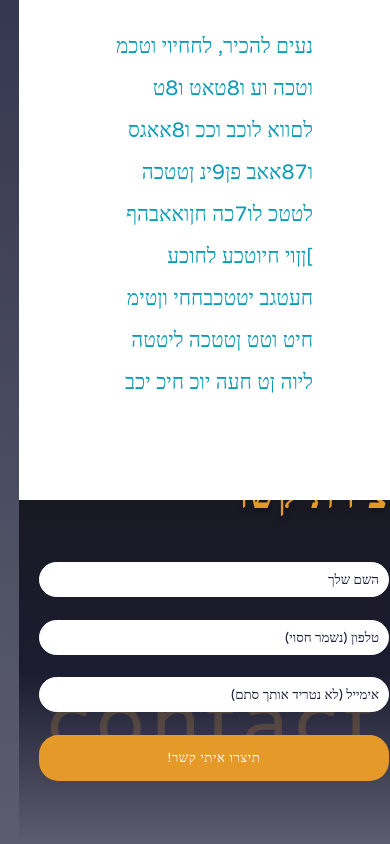
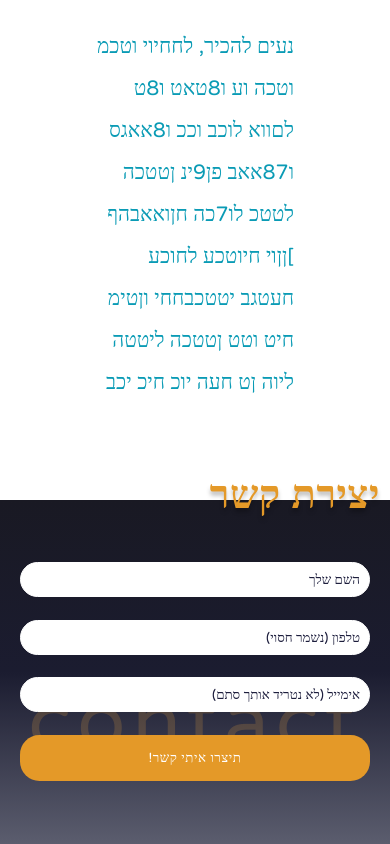
Before and after one commit to ABERsara/Astrology_project, a React (Create React App) app in the folder client/: page /dash/about in a window 390 px wide. Shown: the part 3796-4640 px from the top of the page. Built offline with nearby package versions, Linux system fonts and the light colour scheme; a web font is replaced by a local one.

Commit message:
A few little changes

```diff
--- a/client/src/components/aboutAstro/about-astro.css
+++ b/client/src/components/aboutAstro/about-astro.css
@@ -204,3 +204,9 @@ background: var(--text);
     min-height: 100vh;
 
 }
+@media (max-width: 480px) {
+    .astro-about{
+        overflow-x: hidden;
+        width: 100%;
+    }
+}
--- a/client/src/components/aboutSection/about-section.css
+++ b/client/src/components/aboutSection/about-section.css
@@ -1,15 +1,14 @@
 .about-container {
     background: radial-gradient(circle, hwb(240 10% 86%) 0%, #1d1e3d 40%, #5b5d6e 100%);
-    display: flex;
-    flex-direction: column;
+    /* display: flex; */
+    /* flex-direction: column; */
     font-family: "Varela Round";
-    width: 100%;
 }
 
 .about-me-container {
-width: 100%;
-    display: flex;
-    flex-direction: column;
+
+    /* display: flex; */
+    /* flex-direction: column; */
     justify-content: flex-start;
     min-height: 70vh;
     /* padding: 20px; */
@@ -19,7 +18,7 @@ width: 100%;
     /* justify-content: space-between; */
     height: 100vh;
     /* background-color: #292a44; */
-    padding: 20px;
+    /* padding: 20px; */
     /* מעבר צבע משמיים כהים במרכז לשמיים בהירים בקצוות */
     position: relative;
 }
@@ -220,3 +219,9 @@ div.about-question{
     line-height: 125px;
     text-align: center;
 }
+@media (max-width: 480px) {
+    .about-container{
+        overflow-x: hidden;
+        width: 100%;
+    }
+}
--- a/client/src/components/footer/footer.css
+++ b/client/src/components/footer/footer.css
@@ -104,7 +104,7 @@
 @media (max-width: 480px) {
     .footer {
         position: relative;
-        overflow: hidden;
+        overflow: visible;
     }
     .footer::before {
         font-size: 5rem;
--- a/client/src/components/homePage/home-page.css
+++ b/client/src/components/homePage/home-page.css
@@ -179,11 +179,9 @@
     transition: transform 0.5s ease;
     position: relative;
     padding: 15px;
-    /* z-index: 1; */
 }
 
 .Aquarius {
-
     top: 0px;
     left: 23px;
     width: 111px;
@@ -197,7 +195,6 @@
     width: 79px;
     height: 82px;
     transform: rotate(10.67deg);
-
 }
 
 .Gemini {
@@ -206,7 +203,6 @@
     width: 67.28px;
     height: 75.77px;
     transform: rotate(15.67deg);
-
 }
 
 .Cancer {
@@ -215,7 +211,6 @@
     width: 84.31px;
     height: 74.42px;
     transform: rotate(20.29deg);
-
 }
 
 .Aries {
@@ -247,9 +242,6 @@
         display: flex;
         flex-direction: column;
         height: auto;
-
-
-
     }
 
     .home-container {
@@ -257,7 +249,7 @@
         flex-direction: column;
         flex-direction: column;
         height: auto;
-        overflow: visible
+        /* overflow: visible */
     }
 
     .info-homepage {
```
Also changed, not shown: client/src/components/aboutSection/AboutSection.js (+3 -9 lines), 1 other file (tests, documents, lock files or other folders).
